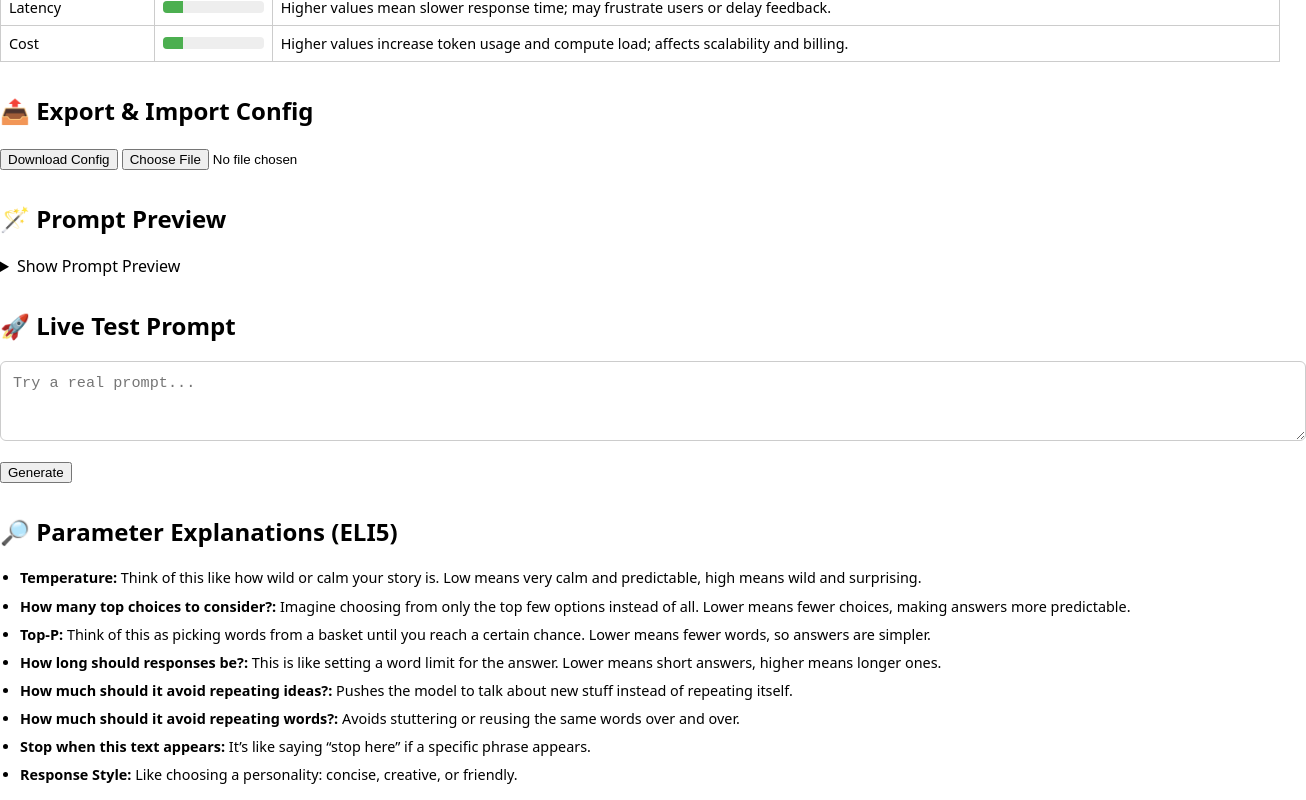
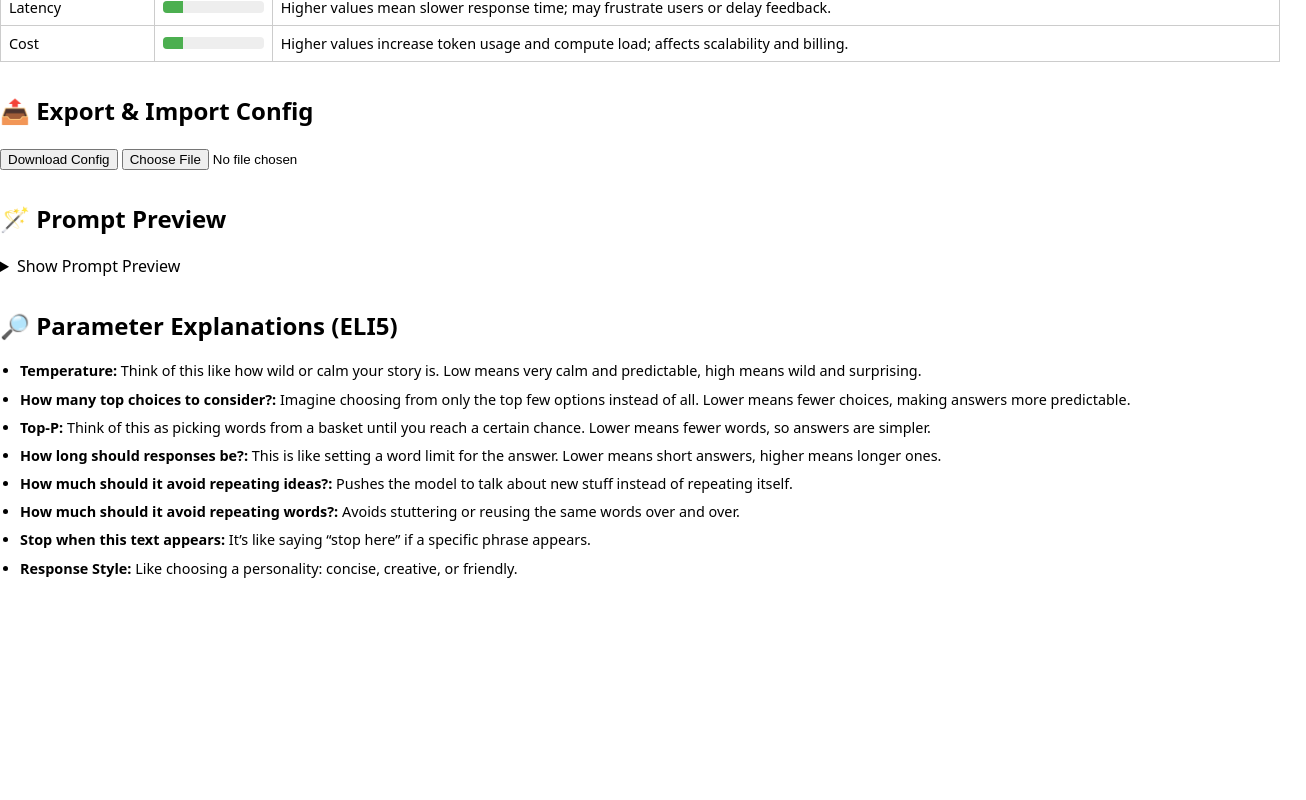
Before and after one commit to ScottFitzgerald83/grail, a SvelteKit app in the folder frontend/: page /tuning in a window 1280 px wide. Shown: the part 1361-2161 px from the top of the page, 1306 px wide, since content can reach past the window. After the commit the page ends 1954 px from the top, so only its background shows below. Built offline with nearby package versions, Linux system fonts and the light colour scheme.

Commit message:
The “Live Test Prompt” section has been removed

```diff
--- a/frontend/src/routes/tuning/+page.svelte
+++ b/frontend/src/routes/tuning/+page.svelte
@@ -114,16 +114,6 @@
   <pre class="prompt-preview">{JSON.stringify({ prompt: "Example prompt...", ...config }, null, 2)}</pre>
 </details>
 
-<h2 style="margin-top: 2rem;">🚀 Live Test Prompt</h2>
-<textarea bind:value={testPrompt} rows="3" placeholder="Try a real prompt..." class="live-test-input"></textarea>
-<button on:click={sendTestPrompt} style="margin-top: 0.5rem;">Generate</button>
-
-{#if testResponse}
-  <div class="live-test-result">
-    <strong>Response:</strong>
-    <p>{testResponse}</p>
-  </div>
-{/if}
 
 <h2 style="margin-top: 2rem;">🔎 Parameter Explanations (ELI5)</h2>
 <ul class="eli5-list">
@@ -136,8 +126,6 @@
     import {onMount} from 'svelte';
     import {browser} from '$app/environment';
 
-    let testPrompt = '';
-    let testResponse = '';
 
     let config = {
         temperature: 0.7,
@@ -360,16 +348,6 @@
       reader.readAsText(file);
     }
 
-    async function sendTestPrompt() {
-      const payload = { prompt: testPrompt, ...config };
-      const res = await fetch('/infer', {
-        method: 'POST',
-        headers: { 'Content-Type': 'application/json' },
-        body: JSON.stringify(payload)
-      });
-      const data = await res.json();
-      testResponse = data.output || '⚠️ No response received.';
-    }
 </script>
 
 <style>
@@ -556,20 +534,4 @@
       word-break: break-word;
     }
 
-    .live-test-input {
-      width: 100%;
-      padding: 0.75rem;
-      border-radius: 6px;
-      border: 1px solid #ccc;
-      font-size: 0.95rem;
-      margin-bottom: 0.5rem;
-    }
-
-    .live-test-result {
-      margin-top: 1rem;
-      background: #f6f6f6;
-      padding: 1rem;
-      border-radius: 6px;
-      border: 1px solid #ddd;
-    }
 </style>
```
